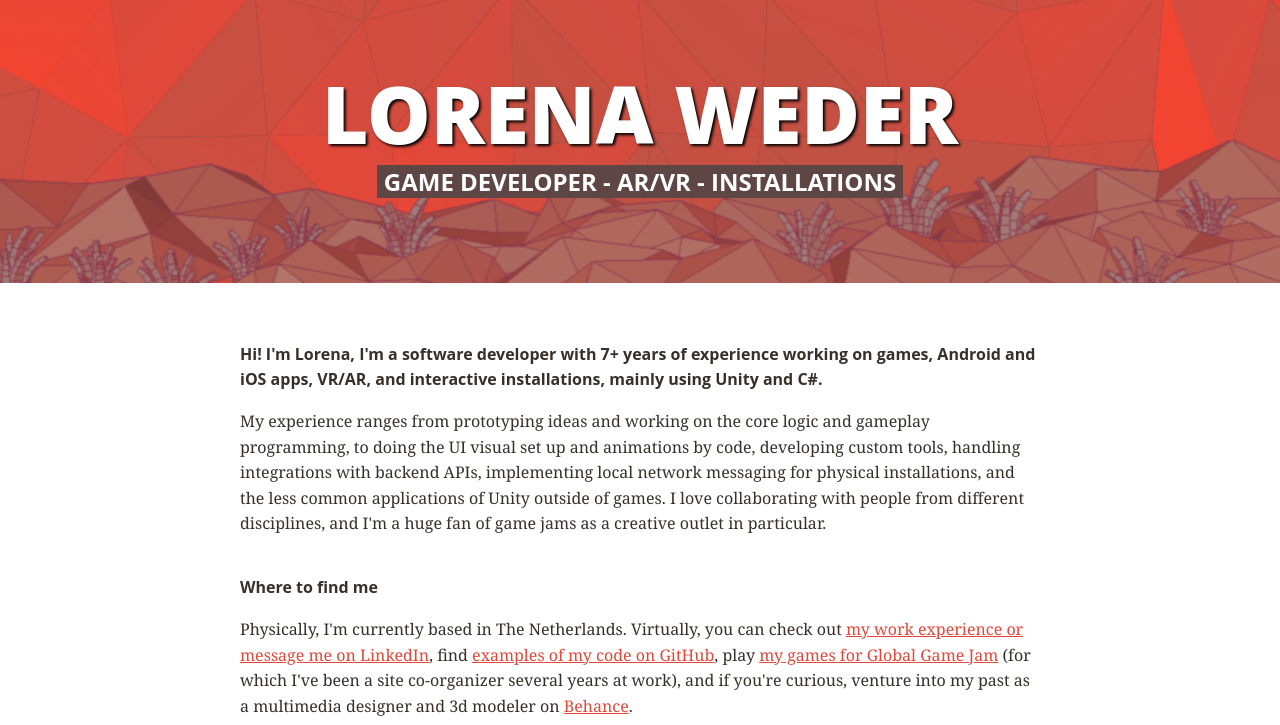
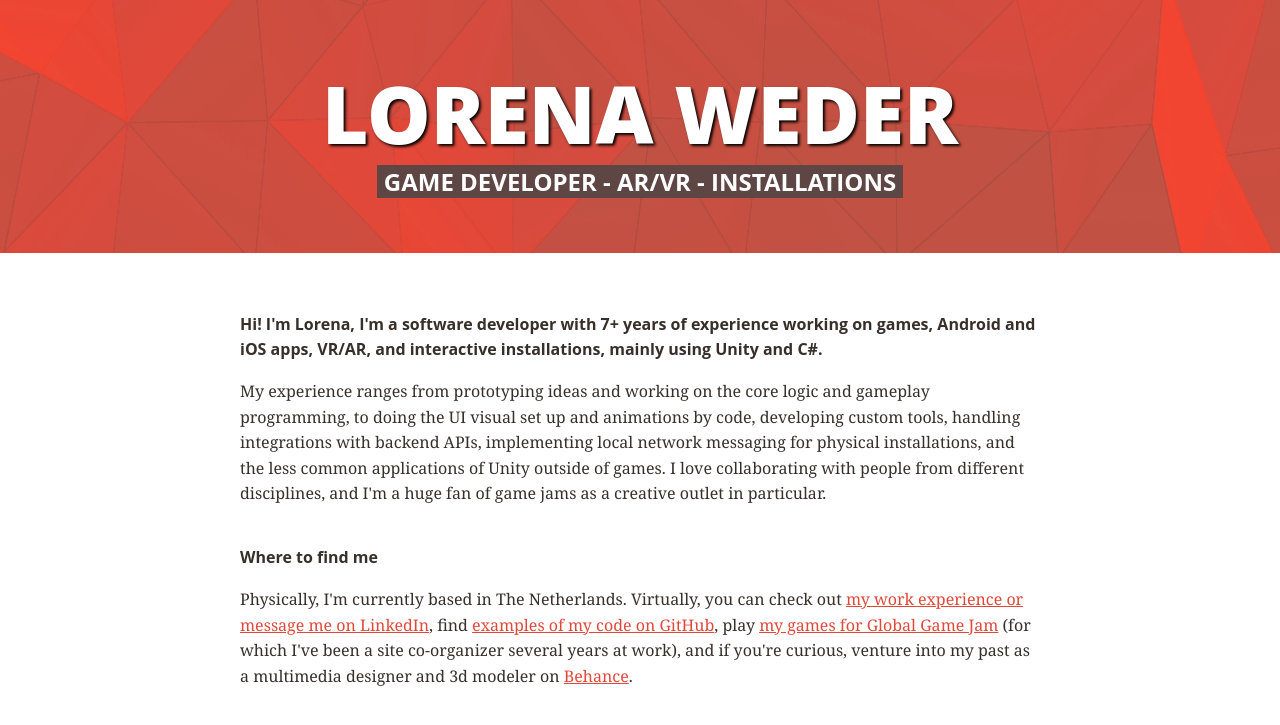
Before and after one commit to lorenaweder/lorenaweder.github.io, a plain HTML site: page index.html in a window 1280 px wide. Shown: the top 725 px of the page. Drawn offline with Linux system fonts and the light colour scheme.

Commit message:
Simplified header, removed grass from previous version

```diff
--- a/my-styles.css
+++ b/my-styles.css
@@ -783,7 +783,7 @@ body {
 	background-size: 100%;
 	text-align:center;
 	margin: 0 auto;
-	padding: 0 0 80px;
+	padding: 0 0 50px;
 	max-width: 1700px;
 }
 
@@ -810,9 +810,9 @@ body {
 	height: 100%;
 }
 
-.inner-home {
+/*.inner-home {
 	background: url("images/separador-pastos.png") no-repeat center bottom;
-}
+}*/
 
 #rest {
 	background: url("images/lineas.png") center #eee;
```
Also changed, not shown: index.html (+2 -3 lines).
